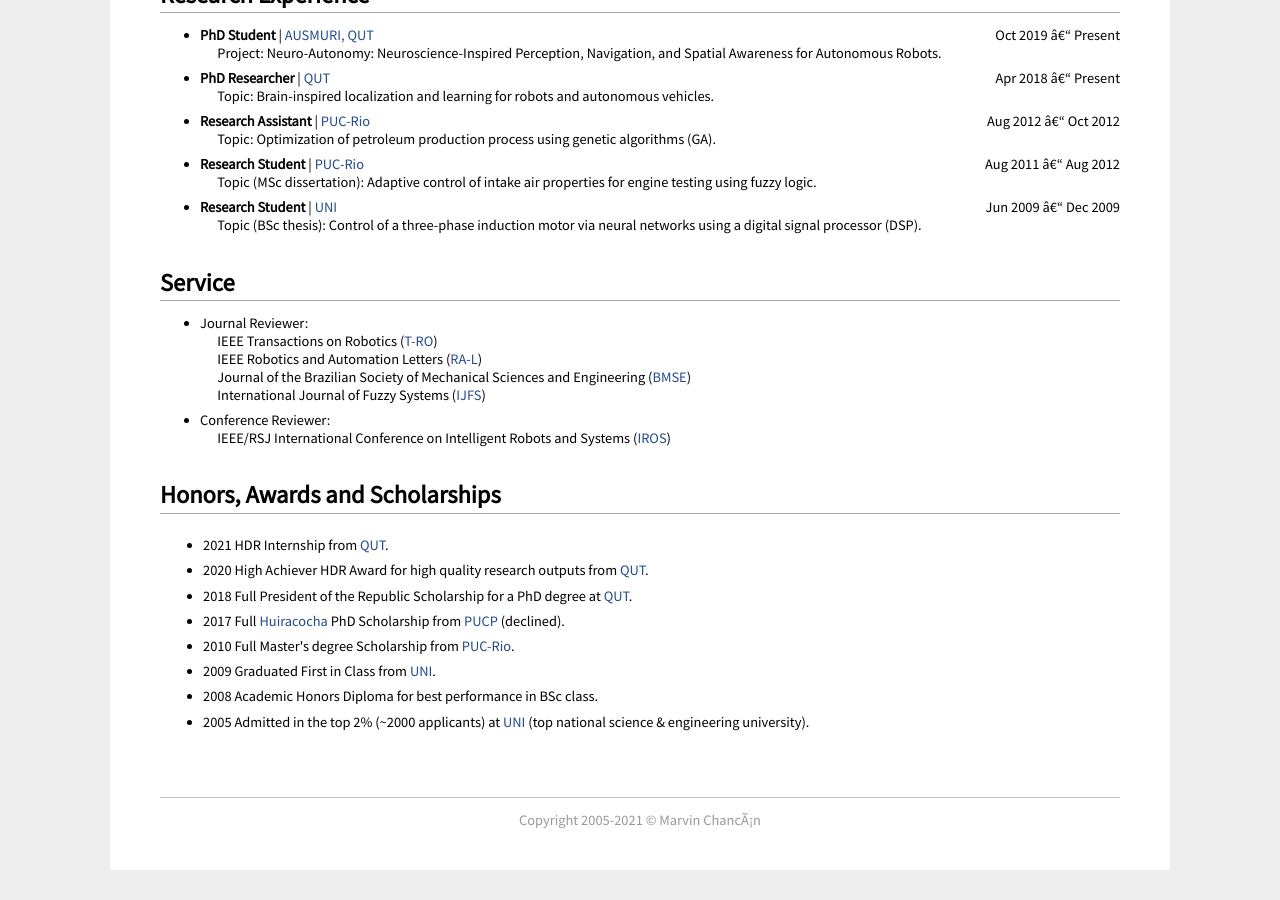
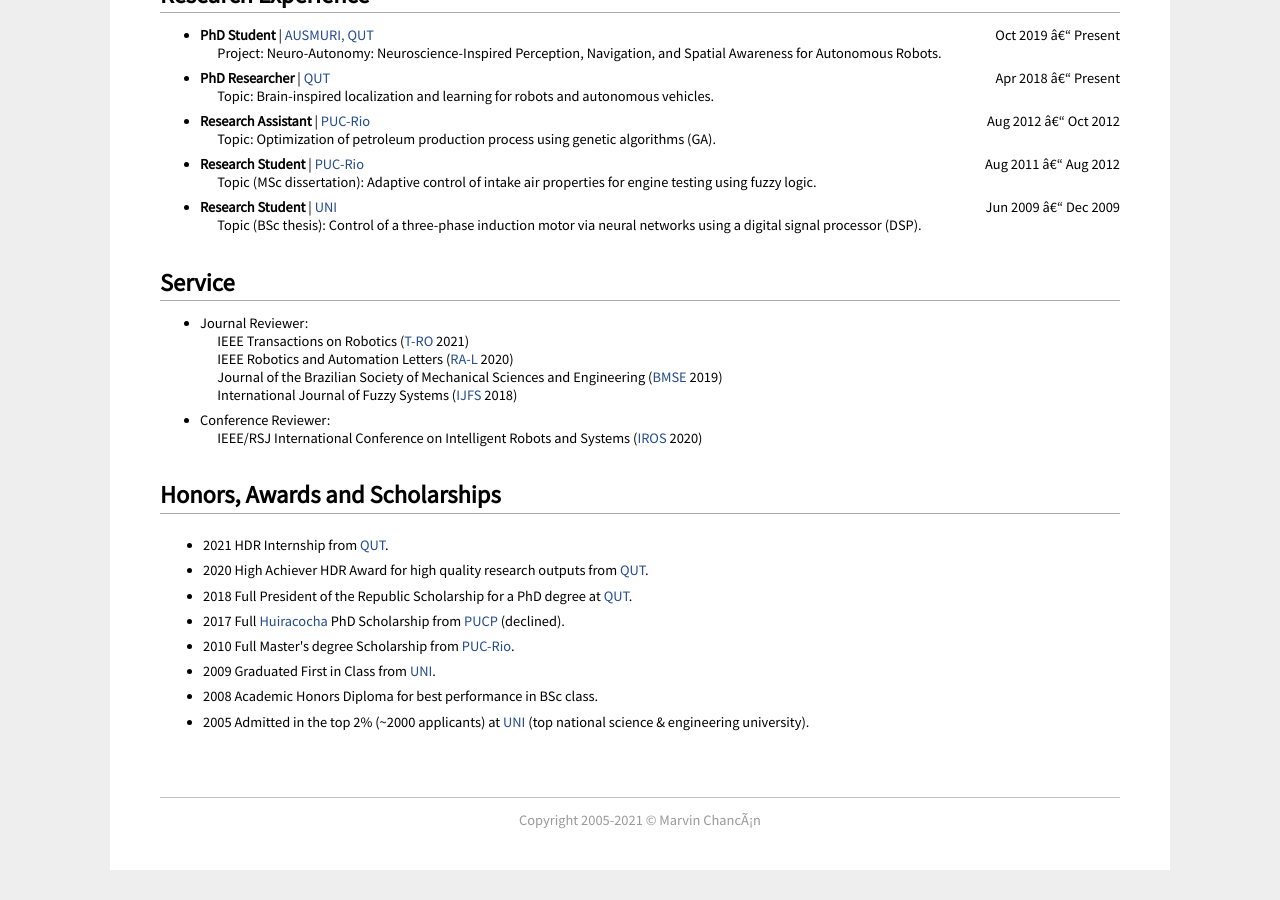
Before and after one commit to mchancan/mchancan.github.io, a Jekyll site: the page built from index.html, in a window 1280 px wide and 900 px high, scrolled down 2064 px. Built offline with Jekyll 4.4.1, drawn with Linux system fonts in a browser that asks for light colours; comment, search, counter and statistics services are not loaded; a style sheet for code colours, icons or effects is not loaded.

Commit message:
Update index.html

```diff
--- a/index.html
+++ b/index.html
@@ -177,13 +177,13 @@ My research papers have been published at top-tier machine learning and robotics
 <h2>Service</h2>
 <ul>
 	<li>Journal Reviewer:<br>
-		&emsp; IEEE Transactions on Robotics (<a href="https://www.ieee-ras.org/publications/t-ro" target="_blank">T-RO</a>)<br>
-		&emsp; IEEE Robotics and Automation Letters (<a href="https://www.ieee-ras.org/publications/ra-l" target="_blank">RA-L</a>)<br>
-		&emsp; Journal of the Brazilian Society of Mechanical Sciences and Engineering (<a href="https://www.springer.com/journal/40430" target="_blank">BMSE</a>)<br>
-		&emsp; International Journal of Fuzzy Systems (<a href="https://www.springer.com/journal/40815" target="_blank">IJFS</a>)
+		&emsp; IEEE Transactions on Robotics (<a href="https://www.ieee-ras.org/publications/t-ro" target="_blank">T-RO</a> 2021)<br>
+		&emsp; IEEE Robotics and Automation Letters (<a href="https://www.ieee-ras.org/publications/ra-l" target="_blank">RA-L</a> 2020)<br>
+		&emsp; Journal of the Brazilian Society of Mechanical Sciences and Engineering (<a href="https://www.springer.com/journal/40430" target="_blank">BMSE</a> 2019)<br>
+		&emsp; International Journal of Fuzzy Systems (<a href="https://www.springer.com/journal/40815" target="_blank">IJFS</a> 2018)
 	</li>
 	<li>Conference Reviewer:<br>
-		&emsp; IEEE/RSJ International Conference on Intelligent Robots and Systems (<a href="https://www.ieee-ras.org/conferences-workshops/financially-co-sponsored/iros" target="_blank">IROS</a>)
+		&emsp; IEEE/RSJ International Conference on Intelligent Robots and Systems (<a href="https://www.ieee-ras.org/conferences-workshops/financially-co-sponsored/iros" target="_blank">IROS</a> 2020)
 	</li>
 </ul>
 
```
